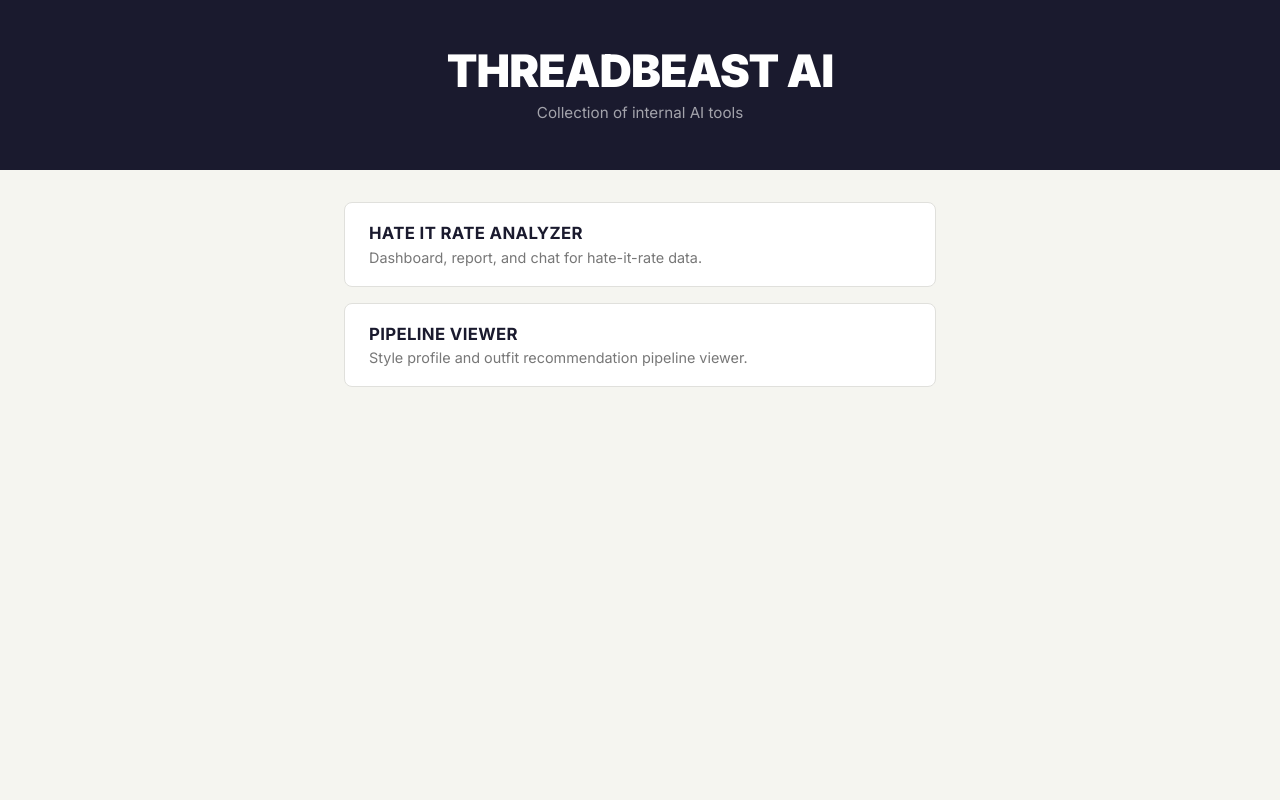
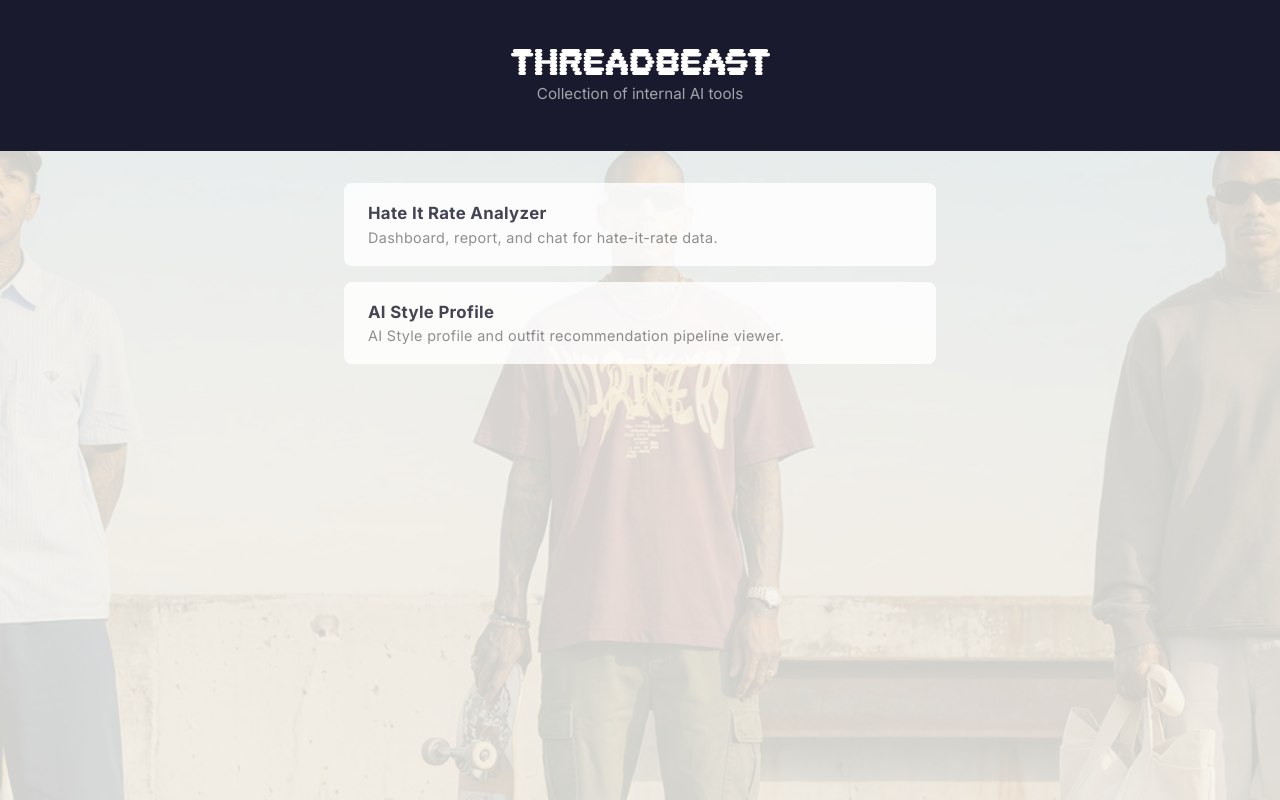
Before and after one commit to Threadbeast/TB-ai-projects, a plain HTML site: page nginx/index.html in a window 1280 px wide. Drawn offline with Linux system fonts and the light colour scheme.

Commit message:
Style updates

```diff
--- a/nginx/index.html
+++ b/nginx/index.html
@@ -16,6 +16,30 @@
         margin: 0;
         padding: 0;
         -webkit-font-smoothing: antialiased;
+        position: relative;
+        min-height: 100vh;
+      }
+
+      body::before {
+        content: '';
+        position: fixed;
+        top: 0;
+        left: 0;
+        width: 100%;
+        height: 100%;
+        background: url('/background.jpg') center center / cover no-repeat;
+        z-index: -2;
+      }
+
+      body::after {
+        content: '';
+        position: fixed;
+        top: 0;
+        left: 0;
+        width: 100%;
+        height: 100%;
+        background: rgba(245, 245, 240, 0.85);
+        z-index: -1;
       }
 
       header {
@@ -25,17 +49,11 @@
         text-align: center;
       }
 
-      h1 {
-        font-size: 2.8rem;
-        font-weight: 900;
-        color: #fff;
-        text-transform: uppercase;
-        letter-spacing: -0.02em;
-        line-height: 1.05;
-        margin-bottom: 0.5rem;
-        max-width: 640px;
-        margin-left: auto;
-        margin-right: auto;
+      .logo {
+        display: block;
+        max-width: 320px;
+        height: auto;
+        margin: 0 auto 0.5rem;
       }
 
       p.lead {
@@ -60,28 +78,28 @@
       }
 
       li {
-        border: 1px solid #e0e0dc;
+        border: 0px solid #e0e0dc;
         border-radius: 8px;
         padding: 1.25rem 1.5rem;
         margin-bottom: 1rem;
         background: #fff;
-        transition: border-color 0.2s;
+        opacity: 0.8;
+        transition: border-color 0.2s, opacity 0.2s;
       }
 
       li:hover {
         border-color: #1a1a2e;
+        opacity: 1;
       }
 
       li a {
         color: #1a1a2e;
         text-decoration: none;
-        font-weight: 700;
+        font-weight: 400;
         font-size: 1.05rem;
-        text-transform: uppercase;
         letter-spacing: 0.02em;
+        display: block;
       }
-
-      li a:hover { text-decoration: underline; }
 
       li p {
         margin: 0.35rem 0 0;
@@ -92,18 +110,22 @@
   </head>
   <body>
     <header>
-      <h1>Threadbeast AI</h1>
+      <img src="/logo.svg" alt="Threadbeast" class="logo" />
       <p class="lead">Collection of internal AI tools</p>
     </header>
     <div class="content">
     <ul>
       <li>
-        <a href="https://tb-analyzer-ogz6l7tv4q-uc.a.run.app/">Hate It Rate Analyzer</a>
-        <p>Dashboard, report, and chat for hate-it-rate data.</p>
+        <a href="https://tb-analyzer-ogz6l7tv4q-uc.a.run.app/">
+          <b>Hate It Rate Analyzer</b>
+          <p>Dashboard, report, and chat for hate-it-rate data.</p>
+        </a>
       </li>
       <li>
-        <a href="https://tb-pipeline-ogz6l7tv4q-uc.a.run.app/">Pipeline Viewer</a>
-        <p>Style profile and outfit recommendation pipeline viewer.</p>
+        <a href="https://tb-pipeline-ogz6l7tv4q-uc.a.run.app/">
+          <b>AI Style Profile</b>
+          <p>AI Style profile and outfit recommendation pipeline viewer.</p>
+        </a>
       </li>
     </ul>
     </div>
```
Also changed, not shown: nginx/background.jpg (added), nginx/logo.svg (added), 4 other files.
